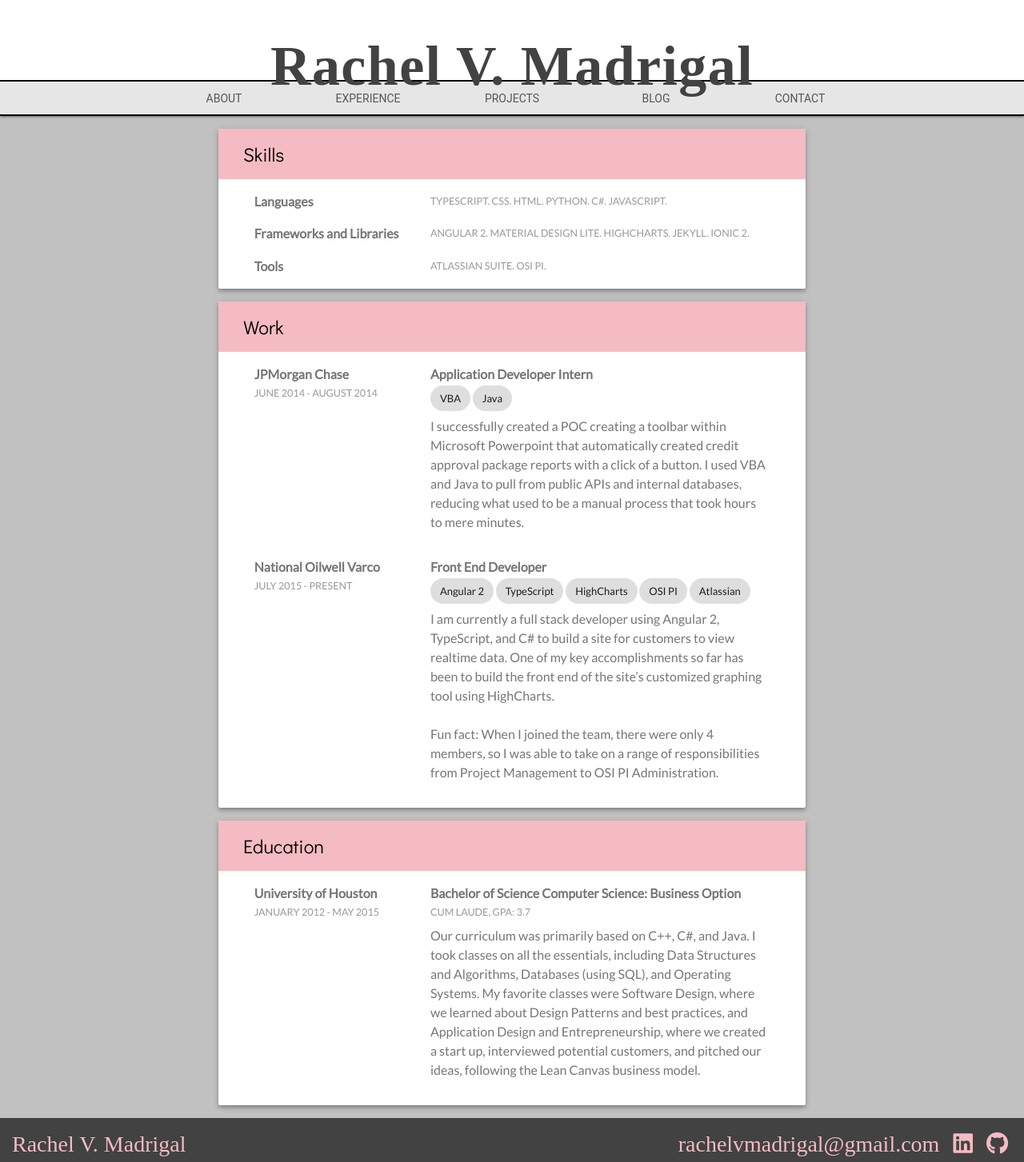
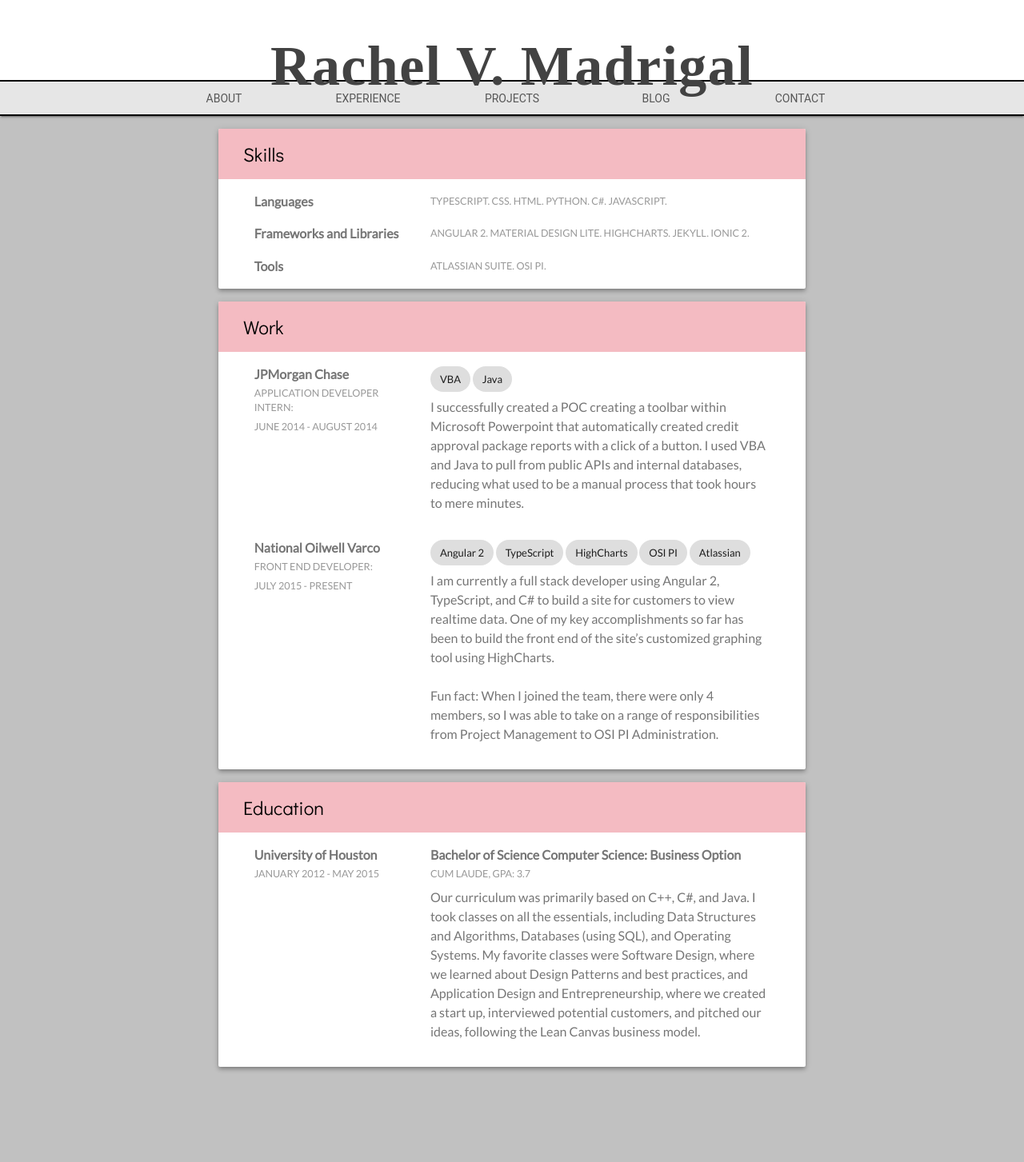
Before and after one commit to rachelmad/rachelmad.github.io, a Jekyll site: the page built from experience/index.html, in a window 1280 px wide. Shown: the whole page at 80% size. Built offline with Jekyll 4.4.1, drawn with Linux system fonts in a browser that asks for light colours; nearby versions of some CDN libraries; some web fonts are replaced.

Commit message:
Made card content reusable

```diff
--- /dev/null
+++ b/_includes/2-column-post-display.html
@@ -0,0 +1,26 @@
+{% assign post = include.post_content %}
+<div class="mdl-cell mdl-cell--4-col">
+    <div class="emphasize"> {{ include.important }}</div>
+    {% if include.sub %}
+    	<div class="subtext"> {{ include.sub }}:</div>
+	{% endif %}
+    <div class="subtext"> {{ post.display_date }}</div>
+</div>
+<div class="mdl-cell mdl-cell--8-col">
+	{% if post.tags %}
+    	{% for tag in post.tags %}
+	        {% include chip.html name=tag %}
+	    {% endfor %}
+	{% endif %}
+    {% if include.sub2 %}
+    	<div class="emphasize"> {{ include.sub2 }}</div>
+	{% endif %}
+	{% if include.sub3 %}
+    	<div class="subtext"> {{ include.sub3 }}</div>
+	{% endif %}
+    <div class="portfolio-description">
+
+        {{ post.excerpt }}
+
+    </div>
+</div>
--- a/experience/index.html
+++ b/experience/index.html
@@ -37,21 +37,8 @@
     <div class="mdl-grid mdl-card__supporting-text">
         {% for post in site.work_experience %}
 
-        <div class="mdl-cell mdl-cell--4-col">
-            <div class="emphasize"> {{ post.company }}</div>
-            <div class="subtext"> {{ post.display_date }}</div>
-        </div>
-        <div class="mdl-cell mdl-cell--8-col">
-            <div class="emphasize"> {{ post.title }}</div>
-            {% for tag in post.tags %}
-                {% include chip.html name=tag %}
-            {% endfor %}
-            <div class="portfolio-description">
+            {% include 2-column-post-display.html post-content=post important=post.company sub=post.title %}
 
-                {{ post.excerpt }}
-
-            </div>
-        </div>
         {% endfor %}
     </div>
 </div>
@@ -64,18 +51,8 @@
     <div class="mdl-grid mdl-card__supporting-text">
         {% for post in site.education %}
 
-        <div class="mdl-cell mdl-cell--4-col">
-            <div class="emphasize"> {{ post.company }}</div>
-            <div class="subtext"> {{ post.display_date }}</div>
-        </div>
-        <div class="mdl-cell mdl-cell--8-col">
-            <div class="emphasize"> {{ post.title }}</div>
-            <div class="subtext"> {{ post.note }}</div>
-            <div class="portfolio-description">
+            {% include 2-column-post-display.html post-content=post important=post.company sub2=post.title sub3=post.note %}
 
-                {{ post.excerpt }}
-
-            </div>
         </div>
         {% endfor %}
     </div>
```
Also changed, not shown: _layouts/tagged.html (+2 -15 lines).
